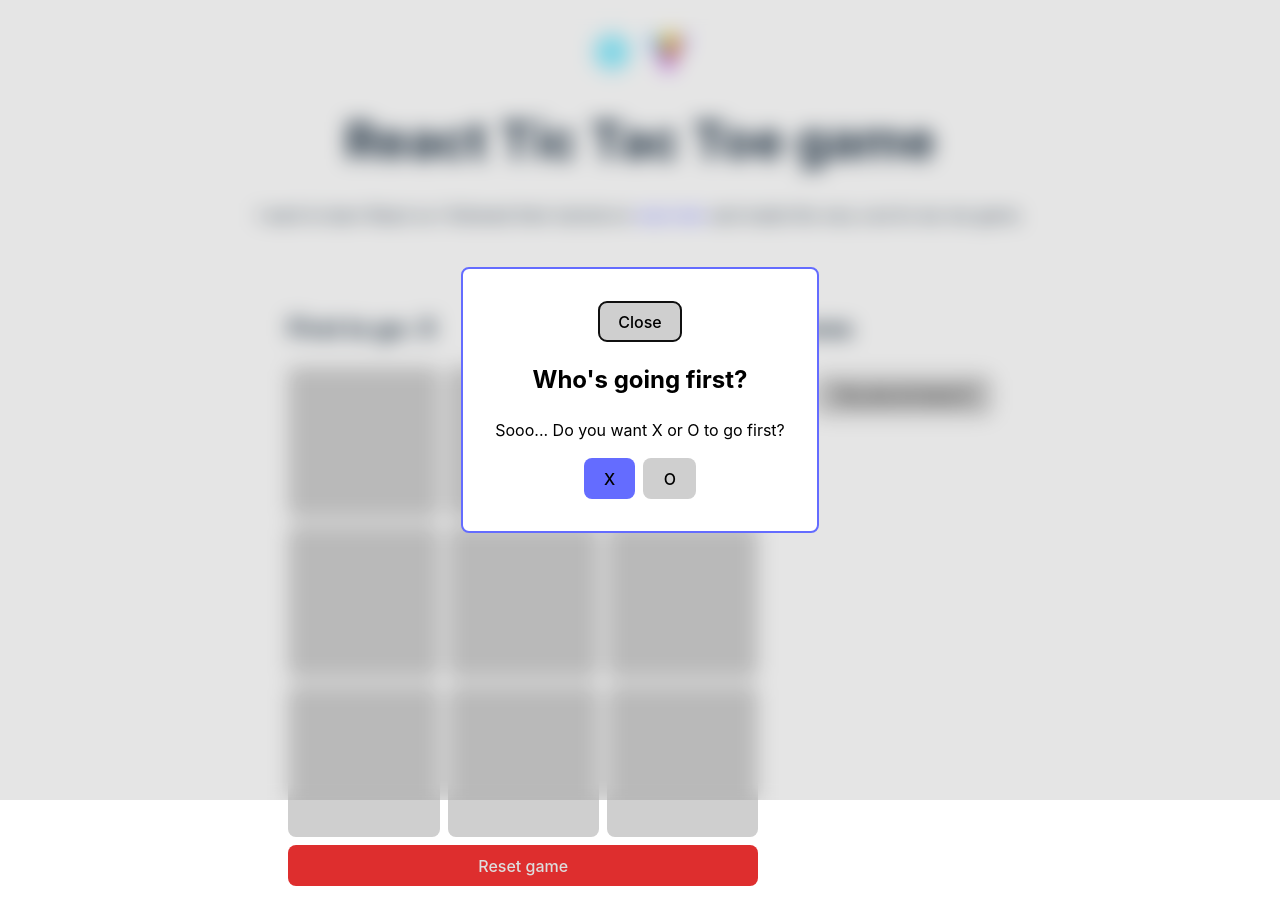
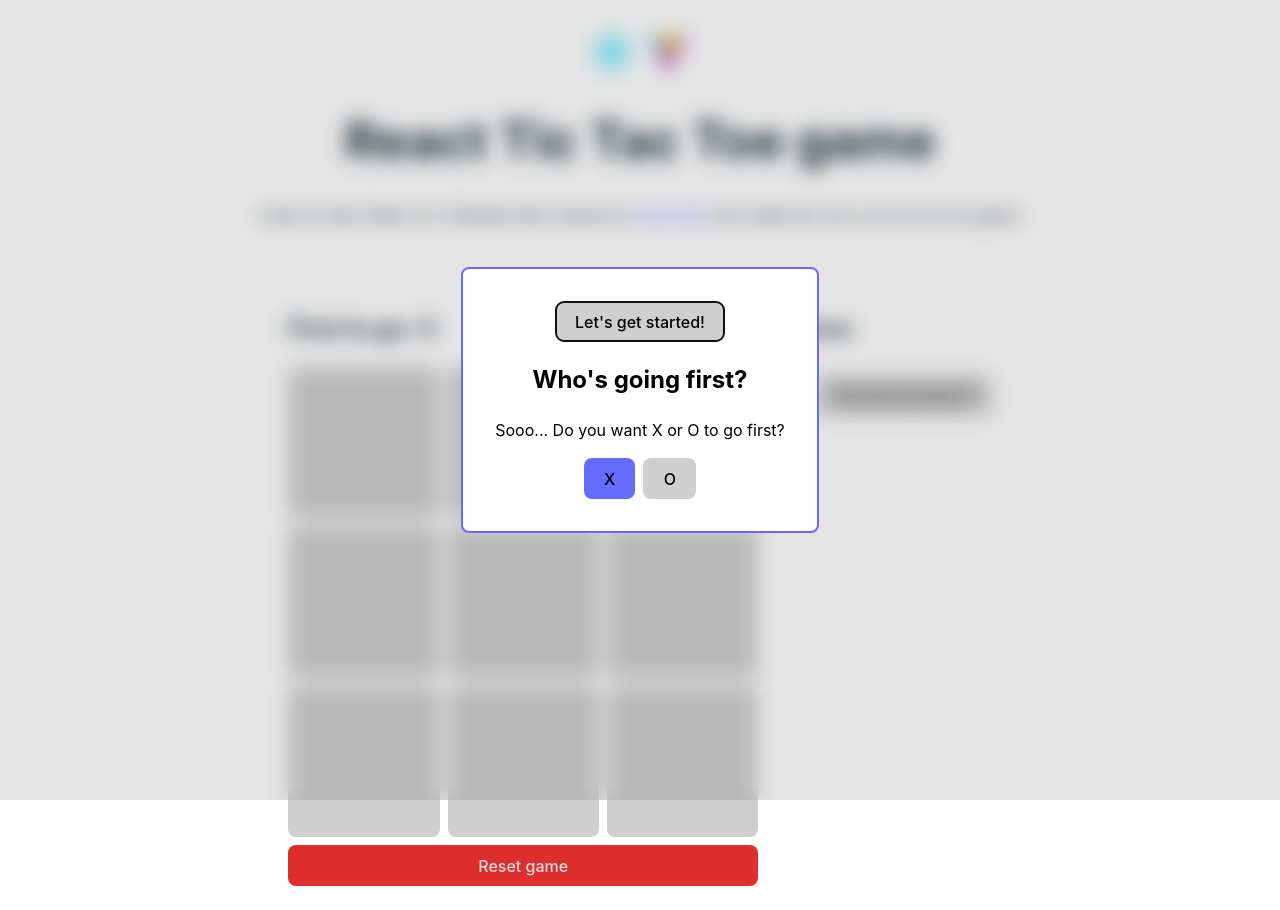
Before and after one commit to Klrfl/tic-tac-toe, a React (Vite) app: page / in a window 1280 px wide. Built offline with nearby package versions, Linux system fonts and the light colour scheme.

Commit message:
change close button label

```diff
--- a/src/components/Game.jsx
+++ b/src/components/Game.jsx
@@ -58,7 +58,7 @@ export default function Game() {
 
   return (
     <>
-      <Modal isOpen={modalIsOpen} hasClosed={closeModal}>
+      <Modal closeText="Let's get started!" isOpen={modalIsOpen} hasClosed={closeModal}>
         <h2>Who's going first?</h2>
         <p>Sooo... Do you want X or O to go first?</p>
 
--- a/src/components/Modal.jsx
+++ b/src/components/Modal.jsx
@@ -1,7 +1,7 @@
 import { useEffect, useRef } from "react"
 import "./Modal.css"
 
-export default function Modal({ isOpen, hasClosed, children }) {
+export default function Modal({ closeText = "close", isOpen, hasClosed, children }) {
   const dialog = useRef(null)
 
   function openModal(isOpen) {
@@ -21,7 +21,7 @@ export default function Modal({ isOpen, hasClosed, children }) {
   return (
     <dialog ref={dialog} className="modal">
       <form onSubmit={(e) => e.preventDefault()}>
-        <button onClick={(e) => closeModal(e)}>Close</button>
+        <button onClick={(e) => closeModal(e)}>{closeText}</button>
         {children}
       </form>
     </dialog>
```
